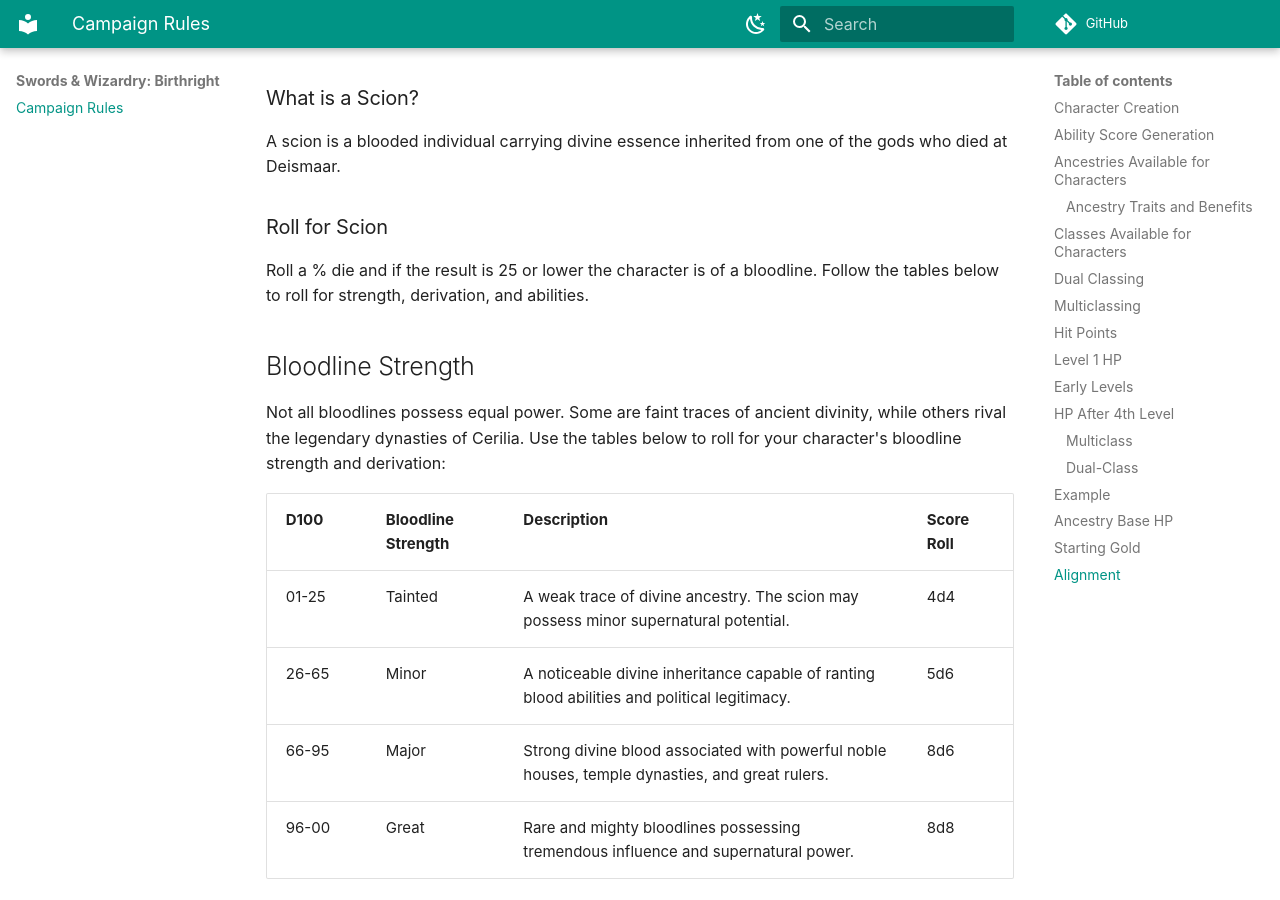
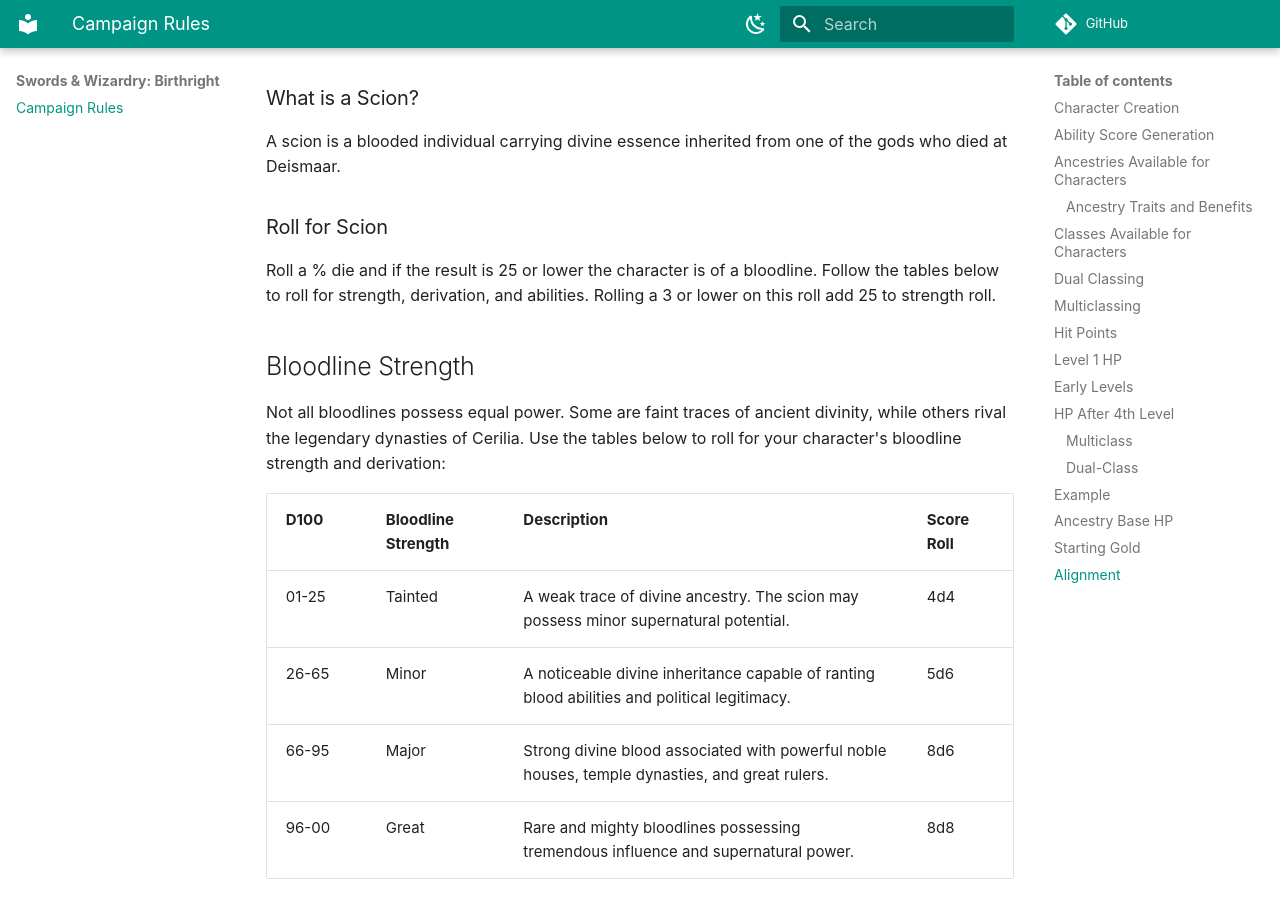
Before and after one commit to bagfullofdice/Rules, an MkDocs documentation site: the page built from docs/index.md, in a window 1280 px wide and 900 px high, scrolled down 9464 px. Built offline with MkDocs 1.6.1 and Material for MkDocs 9.7.7, drawn with Linux system fonts in a browser that asks for light colours; comment, search, counter and statistics services are not loaded.

Commit message:
Update index.md

```diff
--- a/docs/index.md
+++ b/docs/index.md
@@ -254,7 +254,7 @@ Bloodlines are among the most important forces shaping Cerilia. They determine l
 ### What is a Scion?
 A scion is a blooded individual carrying divine essence inherited from one of the gods who died at Deismaar.
 ### Roll for Scion
-Roll a % die and if the result is 25 or lower the character is of a bloodline. Follow the tables below to roll for strength, derivation, and abilities.
+Roll a % die and if the result is 25 or lower the character is of a bloodline. Follow the tables below to roll for strength, derivation, and abilities. Rolling a 3 or lower on this roll add 25 to strength roll.
 ## Bloodline Strength
 Not all bloodlines possess equal power. Some are faint traces of ancient divinity, while others rival the legendary dynasties of Cerilia. Use the tables below to roll for your character's bloodline strength and derivation:
 
```
